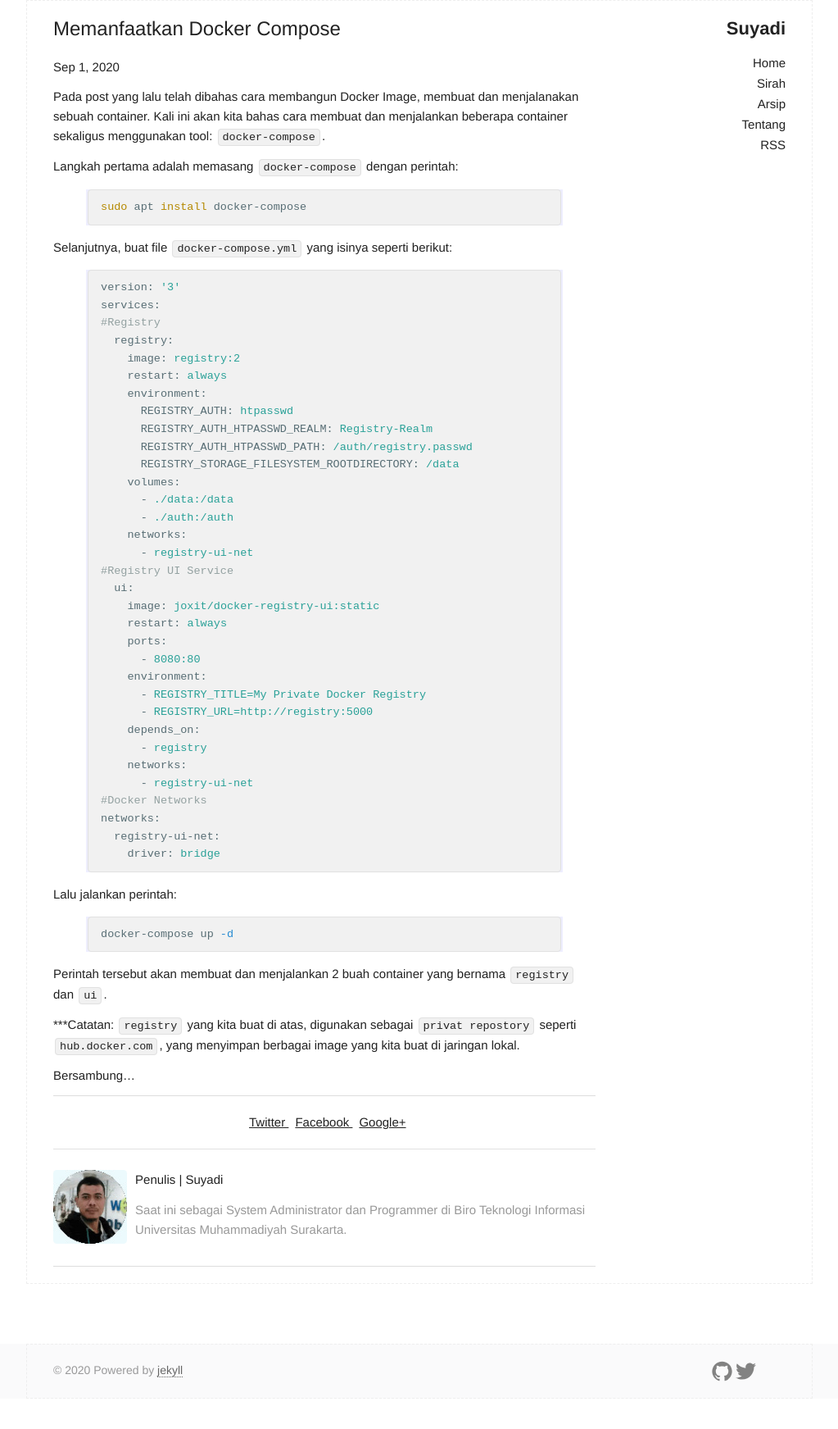
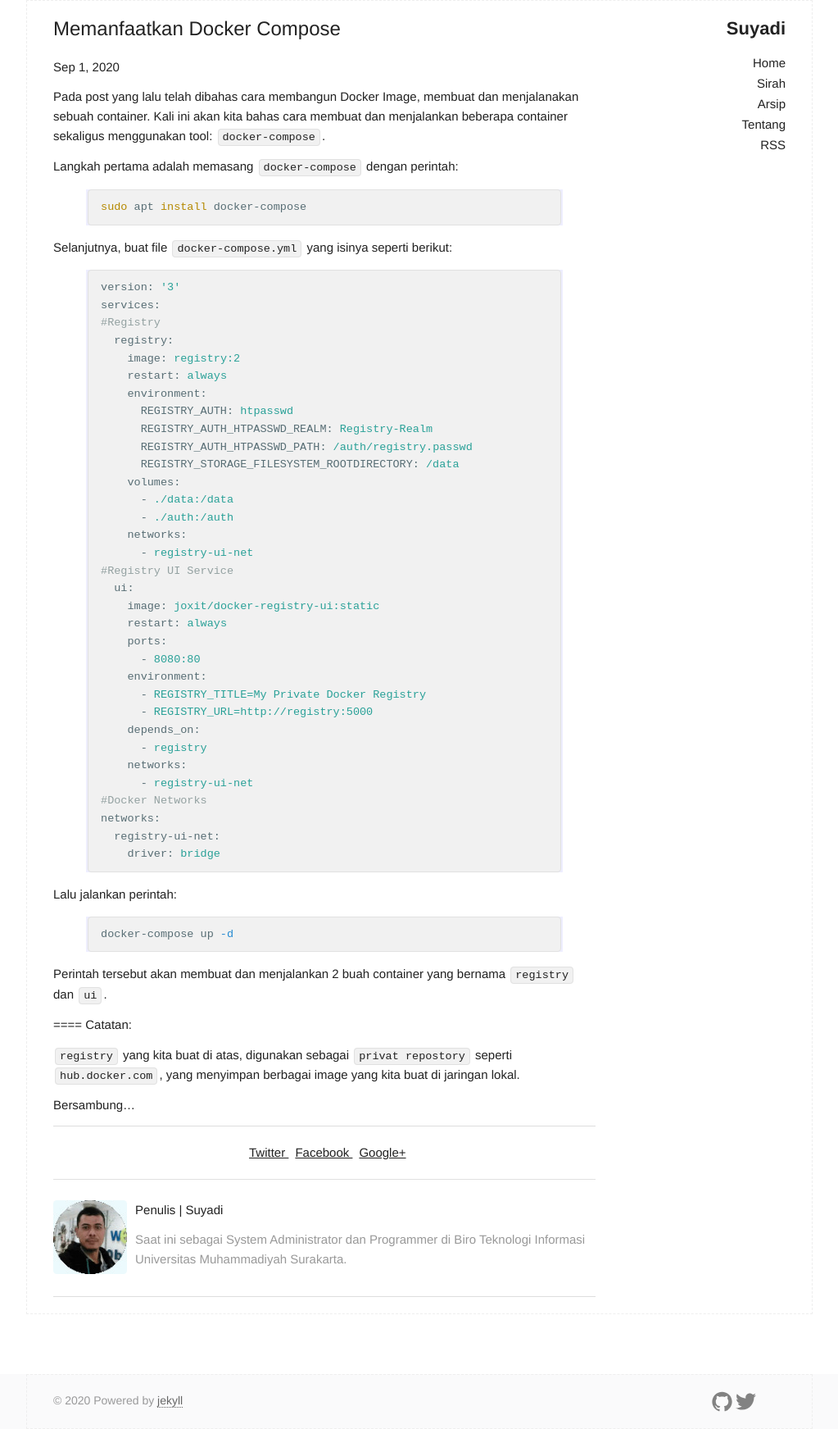
Before and after one commit to abufarros/abufarros.github.io, a Jekyll site: the page built from _posts/2020-09-01-docker-compose.md, in a window 1280 px wide. Shown: the whole page at 82% size, without its empty margins (128-1151 px from the left). Built offline with Jekyll 4.4.1, drawn with Linux system fonts in a browser that asks for light colours; before the commit the page ends 1706 px from its top, so only the background shows below that.

```diff
--- a/_posts/2020-09-01-docker-compose.md
+++ b/_posts/2020-09-01-docker-compose.md
@@ -59,7 +59,8 @@ docker-compose up -d
 
 Perintah tersebut akan membuat dan menjalankan 2 buah container yang bernama `registry` dan `ui`.
 
-***Catatan:
+==== Catatan:
+
 `registry` yang kita buat di atas, digunakan sebagai `privat repostory` seperti `hub.docker.com`, yang menyimpan berbagai image yang kita buat di jaringan lokal.
 
 Bersambung...
```
